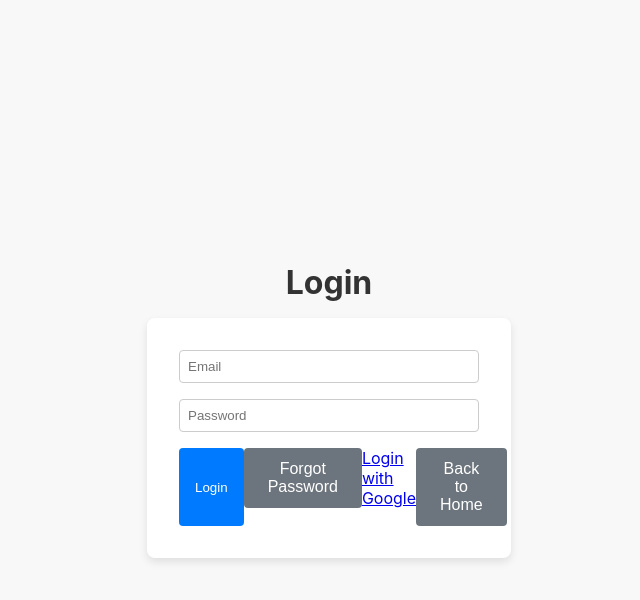
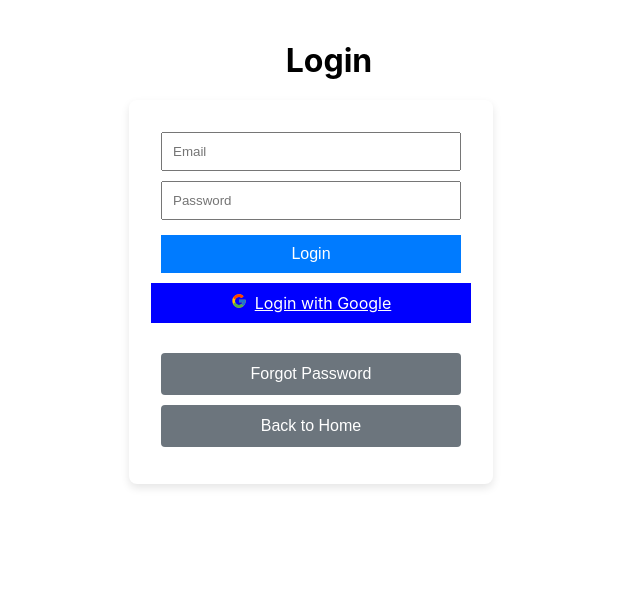
Before and after one commit to GuideNet/GuideNet, a React (Create React App) app in the folder client/: page /login in a window 1280 px wide. Shown: the top 600 px of the page, without its empty margins (311-951 px from the left). Built offline with nearby package versions, Linux system fonts and the light colour scheme; no server answers.

Commit message:
change front end layout

```diff
--- a/client/package.json
+++ b/client/package.json
@@ -26,6 +26,7 @@
     "process": "^0.11.10",
     "react": "^18.3.1",
     "react-dom": "^18.3.1",
+    "react-icons": "^5.3.0",
     "react-pro-sidebar": "^0.7.1",
     "react-redux": "^9.1.2",
     "react-router-dom": "^6.26.2",
--- a/client/src/components/Login.css
+++ b/client/src/components/Login.css
@@ -1,16 +1,12 @@
 .login-container {
-  display: flex;
-  flex-direction: column;
-  align-items: center;
-  justify-content: center;
-  height: 100vh;
-  background-color: #f8f8f8;
+  max-width: 400px;
+  margin: 0 auto;
+  padding: 20px;
+  text-align: center;
 }
 
 .login-title {
-  font-size: 2rem;
-  margin-bottom: 1rem;
-  color: #333;
+  margin-bottom: 20px;
 }
 
 .login-form {
@@ -24,23 +20,30 @@
 }
 
 .login-input {
-  margin-bottom: 1rem;
-  padding: 0.5rem;
-  border: 1px solid #ccc;
-  border-radius: 4px;
+  width: 100%;
+  padding: 10px;
+  margin-bottom: 10px;
+  box-sizing: border-box;
 }
 
 .login-buttons {
   display: flex;
-  justify-content: space-between;
+  flex-direction: column;
+  align-items: center;
+  margin-bottom: 20px;
 }
 
 .login-button,
+.google-button,
 .home-button {
-  padding: 0.5rem 1rem;
+  width: 100%;
+  padding: 10px;
+  margin: 5px 0;
+  background-color: blue;
+  color: white;
   border: none;
-  border-radius: 4px;
   cursor: pointer;
+  font-size: 16px;
 }
 
 .login-button {
@@ -61,12 +64,8 @@
   background-color: #5a6268;
 }
 
-.error-message {
+.error-message,
+.success-message {
+  margin-bottom: 10px;
   color: red;
-  margin-bottom: 10px;
 }
-
-.success-message {
-  color: green;
-  margin-bottom: 10px;
-}
--- a/client/src/components/Login.js
+++ b/client/src/components/Login.js
@@ -1,5 +1,6 @@
 import React, { useState } from "react"
 import { Link, useNavigate } from "react-router-dom"
+import { FcGoogle } from "react-icons/fc" // Import Google icon
 import "./Login.css" // Import the CSS file
 import api from "../utils/api" // Use the api instance
 
@@ -69,14 +70,17 @@ const Login = () => {
           <button type="submit" className="login-button">
             Login
           </button>
+          <a href="/auth/google" className="google-button">
+            <FcGoogle style={{ marginRight: "8px" }} />
+            Login with Google
+          </a>
+        </div>
+        <div className="additional-buttons">
           <Link to="/forgot-password">
             <button type="button" className="home-button">
               Forgot Password
             </button>
           </Link>
-          <a href="/auth/google" className="google-button">
-            Login with Google
-          </a>
           <Link to="/">
             <button type="button" className="home-button">
               Back to Home
```
